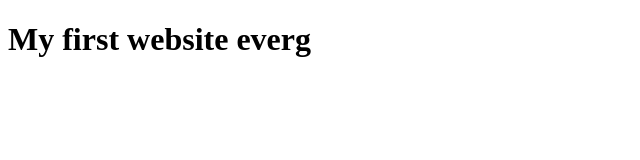
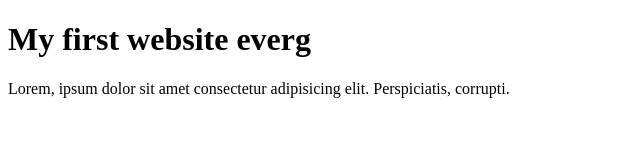
Before and after one commit to mdahmedrubel/rubel, a plain HTML site: page index.html in a window 1280 px wide. Shown: the whole page, without its empty margins (0-640 px from the left). Drawn offline with Linux system fonts and the light colour scheme.

Commit message:
Update index.html

```diff
--- a/index.html
+++ b/index.html
@@ -8,6 +8,7 @@
 </head>
 <body>
     <h1>My first website everg</h1>
+    <p>Lorem, ipsum dolor sit amet consectetur adipisicing elit. Perspiciatis, corrupti.</p>
 
 </body>
 </html>
```
